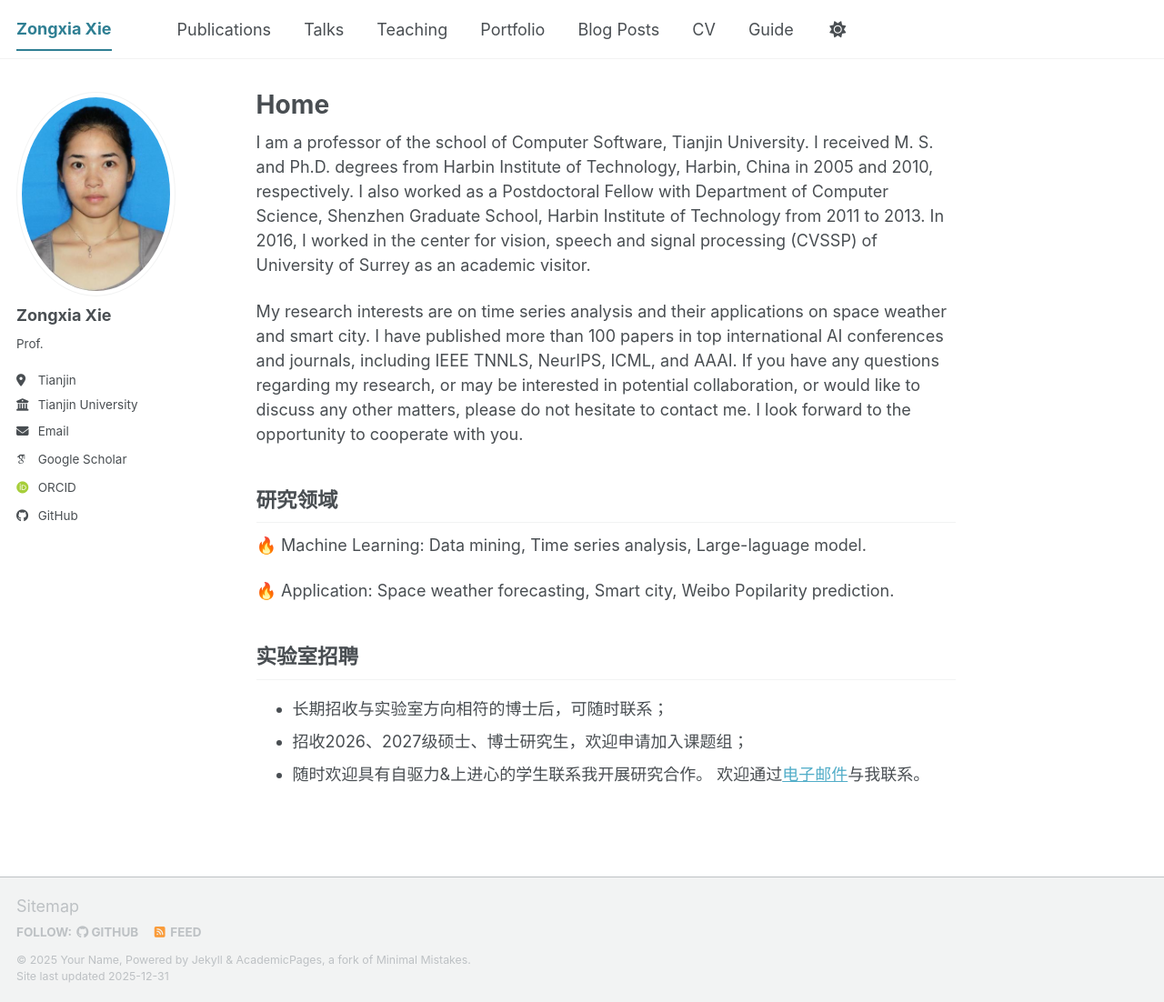
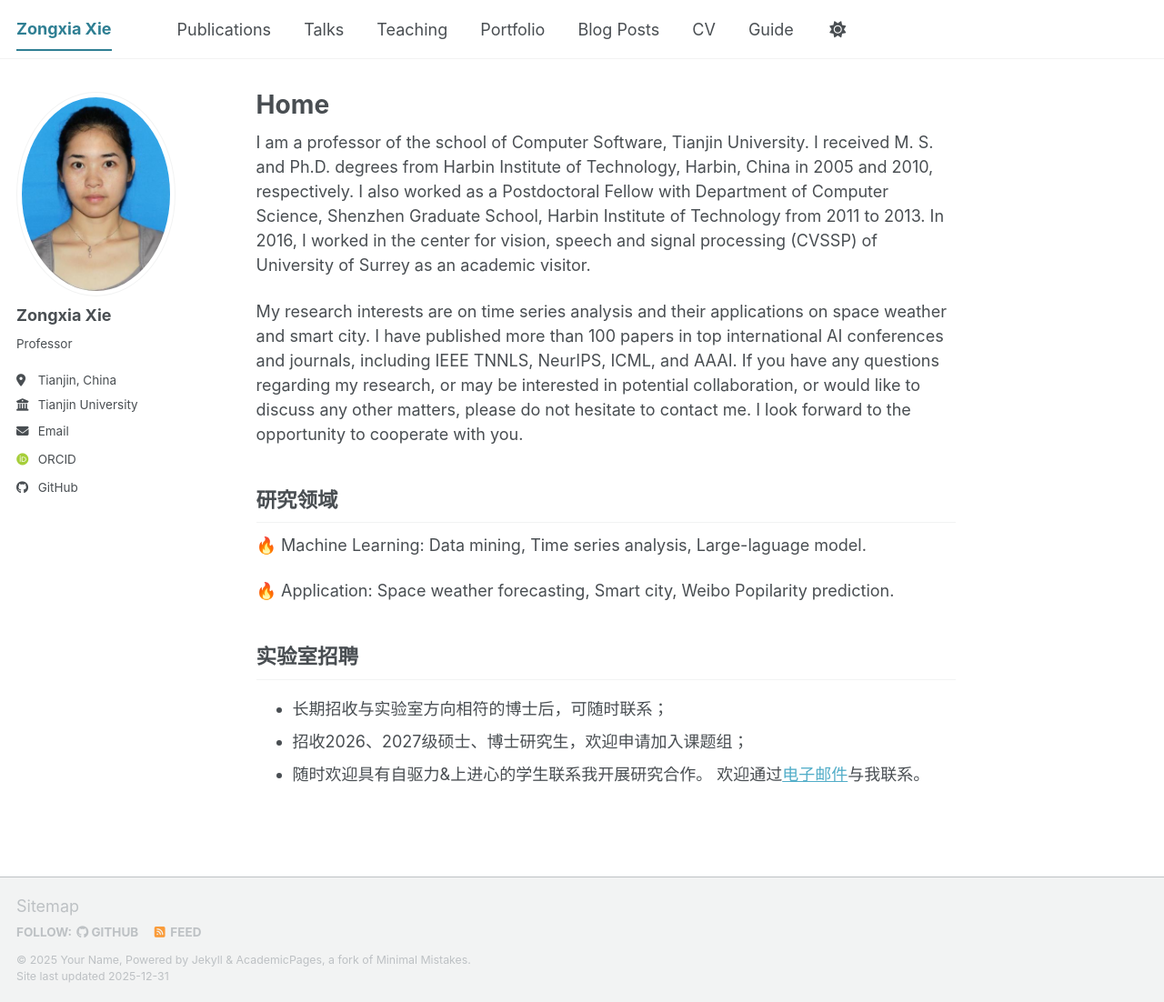
Before and after one commit to tjuts/xie-zongxia.github.io, a Jekyll site: the page built from _pages/about.md, in a window 1280 px wide and 1102 px high. Shown: the whole window at 91% size. Built offline with Jekyll 4.4.1, drawn with Linux system fonts in a browser that asks for light colours; some web fonts are replaced; a script bundle is joined from its source files by our own code; library files that are not in the unit come from our copies.

Commit message:
Update _config.yml

```diff
--- a/_config.yml
+++ b/_config.yml
@@ -26,8 +26,8 @@ author:
   avatar           : "profile.JPG"
   name             : "Zongxia Xie"
   pronouns         :  # example: "she/her"
-  bio              : "Prof."
-  location         : "Tianjin"
+  bio              : "Professor"
+  location         : "Tianjin, China"
   employer         : "Tianjin University"
   uri              : # URL
   email            : "caddiexie@hotmail.com"
@@ -35,10 +35,10 @@ author:
   # Academic websites
   academia         : # URL
   arxiv            : # URL - Update with the correct link to your profile
-  googlescholar    : "https://scholar.google.com/citations?user=PS_CX0AAAAAJ"
+  googlescholar    : # "https://scholar.google.com/citations?user=PS_CX0AAAAAJ"
   inspire-hep      : # URL
   impactstory      : # URL
-  orcid            : "https://orcid.org/yourorcidurl"
+  orcid            : "https://orcid.org/0000-0003-4725-9290"
   semantic         : # URL
   ssrn             : # URL
   pubmed           : # URL
```
